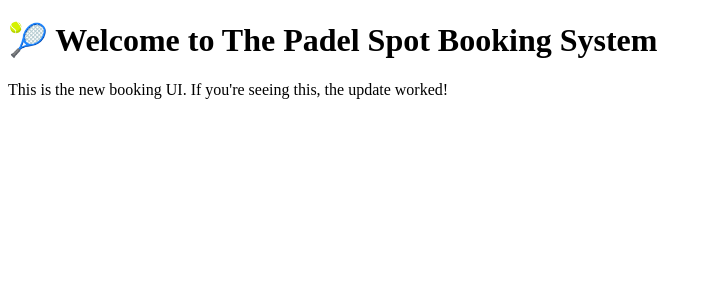
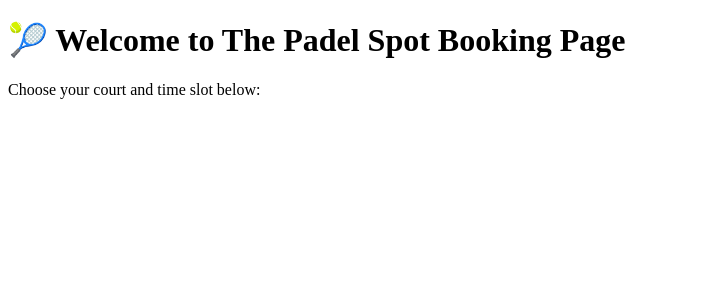
Before and after one commit to Taimoor134/the-padel-spot, a Next.js app: page /padel in a window 1280 px wide. Shown: the top 300 px of the page, without its empty margins (0-711 px from the left). Built offline with nearby package versions, Linux system fonts and the light colour scheme.

Commit message:
Update: Real UI added to PadelBookingPrototype

```diff
--- a/components/PadelBookingPrototype.js
+++ b/components/PadelBookingPrototype.js
@@ -1,8 +1,9 @@
 export default function PadelBookingPrototype() {
   return (
     <div>
-      <h1>🎾 Welcome to The Padel Spot Booking System</h1>
-      <p>This is the new booking UI. If you're seeing this, the update worked!</p>
+      <h1>🎾 Welcome to The Padel Spot Booking Page</h1>
+      <p>Choose your court and time slot below:</p>
+      {/* Add your booking UI components here */}
     </div>
   );
 }
```
